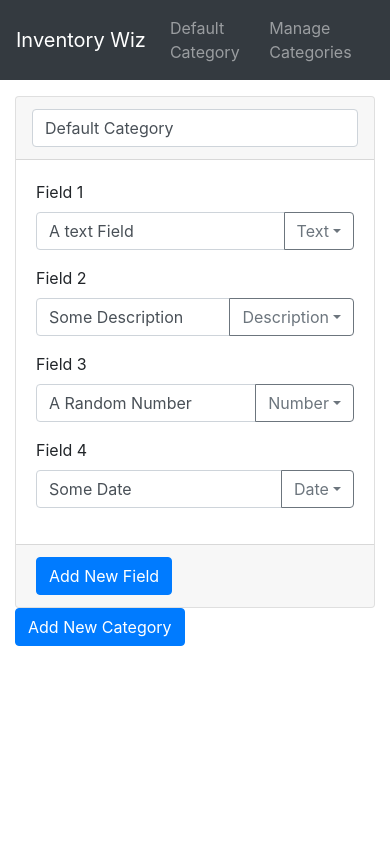
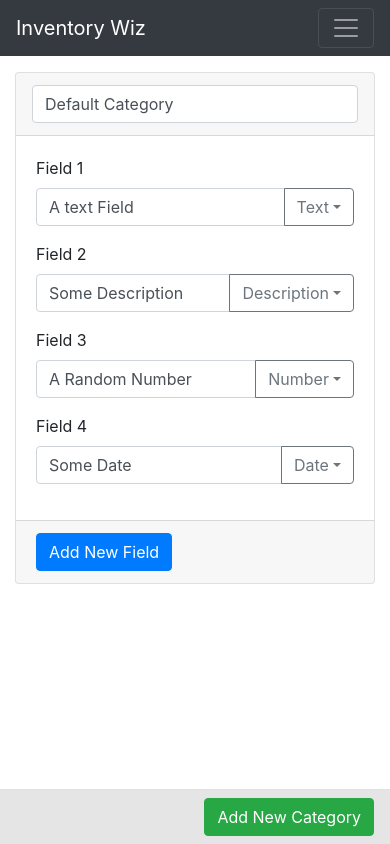
Before and after one commit to shashank1010/InventoryList, a React (Create React App) app: page /manage-categories in a window 390 px wide. Built offline with nearby package versions, Linux system fonts and the light colour scheme.

Commit message:
Responsiveness and UI

```diff
--- a/src/App.scss
+++ b/src/App.scss
@@ -0,0 +1,3 @@
+.footer-nav {
+    background: #e5e5e5 !important
+}
--- a/src/components/Header/Header.component.jsx
+++ b/src/components/Header/Header.component.jsx
@@ -5,11 +5,14 @@ import MenuComponent from '../Menu/Menu.component';
 
 function HeaderComponent () {
     return (
-        <Navbar bg="dark" variant="dark">
+        <Navbar bg="dark" variant="dark" sticky="top" expand="md">
             <Navbar.Brand  as={ Link } to="/">
                 Inventory Wiz
             </Navbar.Brand >
-            <MenuComponent />
+            <Navbar.Toggle aria-controls="responsive-navbar-nav" />
+            <Navbar.Collapse>
+                <MenuComponent />
+            </Navbar.Collapse>
         </Navbar>
     )
 }
--- a/src/components/InventoryList/InventoryItem/InventoryItem.component.jsx
+++ b/src/components/InventoryList/InventoryItem/InventoryItem.component.jsx
@@ -38,7 +38,7 @@ const InventoryItem = ({ isNew = false, item, doItemUpdate, doItemAdd, categorie
         }
     }, [id, doItemUpdate, doItemAdd, newItem]);
 
-    return <Col xs={ 12 } sm={ 6 } md={ 3 }>
+    return <Col className="mb-3" xs={ 12 } sm={ 6 } md={ 4 } lg={ 3 }>
         <Card>
             <Card.Header className="px-3">
                 <Card.Title className="mb-0">
--- a/src/components/InventoryList/InventoryList.component.jsx
+++ b/src/components/InventoryList/InventoryList.component.jsx
@@ -1,6 +1,6 @@
 import React, { useState, useEffect } from "react";
 import { useParams } from 'react-router-dom';
-import { Button, Col, Row } from 'react-bootstrap';
+import { Button, Navbar, Row } from 'react-bootstrap';
 import { connect } from 'react-redux';
 
 import InventoryItem from './InventoryItem/InventoryItem.component';
@@ -18,18 +18,21 @@ const InventoryList = ({ inventory = [] }) => {
     const inventoryMap = inventory.filter((item) => (
         !categoryId || item.category === categoryId
     )).map((item, i) => <InventoryItem key={ item.id } item={item} />);
-    return <Row>
-        { inventoryMap }
-        {
-            newitem &&
-            <InventoryItem isNew={newitem} item={newitem} />
-        }
-        <Col>
-            <Button onClick={ () => {
+    return <>
+        <Row>
+            { inventoryMap }
+            {
+                newitem &&
+                <InventoryItem isNew={newitem} item={newitem} />
+            }
+        </Row>
+
+        <Navbar fixed="bottom" className="border-top footer-nav">
+            <Button className="ml-auto" variant="success" onClick={ () => {
                 setNewitem({ name: '', category: null, fields: {} });
             } }>Add New Item</Button>
-        </Col>
-    </Row>
+        </Navbar>
+    </>
 }
 
 const mapStateToProps = state => {
--- a/src/components/ManageCategories/Category/Category.component.jsx
+++ b/src/components/ManageCategories/Category/Category.component.jsx
@@ -37,7 +37,7 @@ const CategoryComponent = ({ category, doCategoryUpdate, doAddField }) => {
         doCategoryUpdate(id, categoryClone)
     }, [id, doCategoryUpdate, categoryClone])
 
-    return <Col xs={ 12 } sm={ 6 } md={ 3 }>
+    return <Col className="mb-3" xs={ 12 } sm={ 6 } md={ 4 } lg={ 3 }>
         <Card>
             <Card.Header className="px-3">
                 <Card.Title className="mb-0">
--- a/src/components/ManageCategories/ManageCategories.component.jsx
+++ b/src/components/ManageCategories/ManageCategories.component.jsx
@@ -1,5 +1,5 @@
 import React from "react";
-import { Button, Col, Row } from 'react-bootstrap';
+import { Button, Navbar, Row } from 'react-bootstrap';
 import { connect } from 'react-redux';
 
 import CategoryComponent from './Category/Category.component';
@@ -9,11 +9,11 @@ const ManageCategories = ({ categories = [], addNewCategory }) => {
     const categoryDom = categories.map((category, i) => <CategoryComponent editMode={true} key={ category.id } category={category} />);
     return <Row>
         { categoryDom }
-        <Col>
-            <Button onClick={ () => {
+        <Navbar fixed="bottom" className="border-top footer-nav">
+            <Button className="ml-auto" variant="success" onClick={ () => {
                 addNewCategory({});
             } }>Add New Category</Button>
-        </Col>
+        </Navbar>
     </Row>
 }
 
--- a/src/components/Menu/Menu.component.jsx
+++ b/src/components/Menu/Menu.component.jsx
@@ -1,25 +1,28 @@
 import React from 'react';
-import { Link, useParams } from 'react-router-dom';
+import { Link, useLocation } from 'react-router-dom';
 import { Nav } from 'react-bootstrap';
 import { connect } from 'react-redux';
 
 const Menu = ({ categories }) => {
-    const { categoryId } = useParams();
+    const location = useLocation();
+    const activeId = location.pathname.split('/')[1];
     return (
         <Nav
-            activeKey={ `/${categoryId}` }
+            activeKey={ '/' + location.pathname.split('/')[1] }
             onSelect={(selectedKey) => alert(`selected ${selectedKey}`)}
         >
             {
-                categories.map((category) => (
-                    !category.saved ? null :
-                    <Nav.Item key={category.id}>
-                        <Nav.Link as={ Link } to={`/${category.id}`}>{ category.name }</Nav.Link>
-                    </Nav.Item>
-                ))
+                categories.map((category) => {
+                    return (
+                        !category.saved ? null :
+                        <Nav.Item key={category.id}>
+                            <Nav.Link as={ Link } to={`/${category.id}`} active={activeId === category.id}>{ category.name }</Nav.Link>
+                        </Nav.Item>
+                    )
+                })
             }
             <Nav.Item>
-                <Nav.Link as={ Link }  to="manage-categories">Manage Categories</Nav.Link>
+                <Nav.Link as={ Link } active={ activeId === 'manage-categories' } to="manage-categories">Manage Categories</Nav.Link>
             </Nav.Item>
         </Nav>
     )
--- a/src/index.scss
+++ b/src/index.scss
@@ -1,5 +1,5 @@
 @import "~bootstrap/scss/bootstrap";
-@import "~@fortawesome/fontawesome-free/scss/fontawesome.scss";
+@import "~@fortawesome/fontawesome-free/css/all.min.css";
 
 body {
   margin: 0;
--- a/src/utils/index.js
+++ b/src/utils/index.js
@@ -33,7 +33,6 @@ export const loadState = () => {
 		if (serializedState === null) {
 			return undefined;
     }
-    console.log(serializedState);
 		return JSON.parse(serializedState);
 	} catch (err) {
 		return undefined;
```
